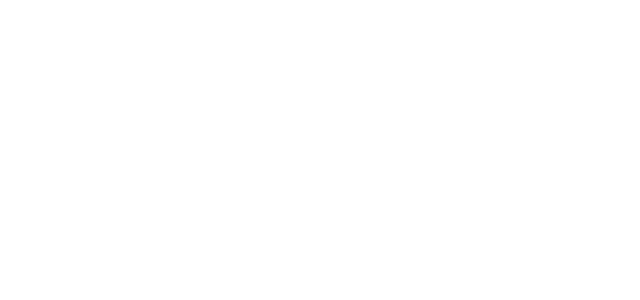
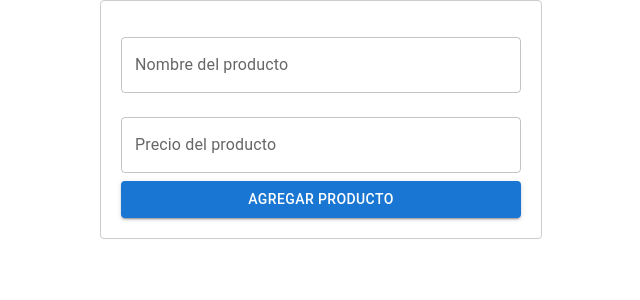
Before and after one commit to DiegoNancu/grupo7-libreriauniverso, a React (Create React App) app in the folder frontend/: page /AddProduct in a window 1280 px wide. Before the commit this address had no page. Shown: the top 300 px of the page, without its empty margins (319-959 px from the left). Built offline with nearby package versions, Linux system fonts and the light colour scheme.

Commit message:
fix filtro

```diff
--- a/frontend/src/App.jsx
+++ b/frontend/src/App.jsx
@@ -1,6 +1,7 @@
 import { BrowserRouter, Routes, Route } from 'react-router-dom';
 import Home from "./pages/Home";
 import ListProducts from "./pages/ListProducts";
+import AddProduct from "./pages/admin/adminProducts";
 
 function App() {
   return (
@@ -8,6 +9,7 @@ function App() {
       <Routes>
         <Route path="/" element={<Home />} />
         <Route path="/ListProducts" element={<ListProducts />} />
+        <Route path="/AddProduct" element={<AddProduct />} />
       </Routes>
     </BrowserRouter>
   );
--- a/frontend/src/components/GirdPro.jsx
+++ b/frontend/src/components/GirdPro.jsx
@@ -2,7 +2,6 @@ import React, { useState, useEffect } from 'react';
 import Box from '@mui/material/Box';
 import Grid from '@mui/material/Grid';
 import Products from './Product/Products';
-import { styled } from '@mui/material/styles';
 import FormControl from '@mui/material/FormControl';
 import InputLabel from '@mui/material/InputLabel';
 import Select from '@mui/material/Select';
@@ -11,7 +10,8 @@ import Slider from '@mui/material/Slider';
 import Stack from '@mui/material/Stack';
 import axios from 'axios';
 import CircularProgress from '@mui/material/CircularProgress';
-import Button from '@mui/material/Button'; // Importa el componente Button de Material-UI
+import Button from '@mui/material/Button';
+import DeleteIcon from '@mui/icons-material/Delete';
 
 function valuetext(value) {
   return `${value}°C`;
@@ -21,7 +21,7 @@ export default function FullWidthGrid() {
   const [data, setData] = useState([]);
   const [loading, setLoading] = useState(true);
   const [selectedCategory, setSelectedCategory] = useState('');
-  const [priceRange, setPriceRange] = useState([20, 37]);
+  const [priceRange, setPriceRange] = useState([0, 200000]); // Aumentar el rango del slider a [0, 500]
 
   const getCategory = async () => {
     try {
@@ -39,20 +39,17 @@ export default function FullWidthGrid() {
   }, []);
 
   const handleCategoryChange = (event) => {
-    setSelectedCategory(event.target.value);
+    setSelectedCategory(event.target.value); // Usar directamente el value del evento
   };
 
   const handlePriceChange = (event, newValue) => {
     setPriceRange(newValue);
   };
-  const [value, setValue] = React.useState([0, 100000]);
 
-  const applyFilters = () => {
-    // Aquí puedes utilizar "selectedCategory" y "priceRange" para filtrar los productos
-    // Llama a una función o realiza una petición para obtener los productos filtrados y actualizar la vista.
-    // Por ejemplo:
-    // Filtrar productos basados en la categoría seleccionada y el rango de precios
-    // Luego, actualiza el estado de los productos filtrados y muestra la vista actualizada
+  const clearFilters = () => {
+    setSelectedCategory('');
+    setPriceRange([0, 200000]); // Restablecer el rango del slider a [0, 500]
+    // Aquí puedes restablecer los demás estados relacionados con los filtros si los hay
   };
 
   return (
@@ -77,7 +74,6 @@ export default function FullWidthGrid() {
               value={selectedCategory}
               onChange={handleCategoryChange}
               autoWidth
-              displayEmpty
               sx={{
                 backgroundColor: '#ffffff',
                 '& .MuiSelect-icon': {
@@ -88,19 +84,20 @@ export default function FullWidthGrid() {
               {loading ? (
                 <CircularProgress style={{ position: 'absolute', top: '50%', left: '50%' }} />
               ) : (
-                <Grid container rowSpacing={1} columnSpacing={{ xs: 1, sm: 2, md: 3 }}>
-                  {data.categories &&
-                    data.categories.map((category, index) => (
-                      <MenuItem key={index} value={category.name}>
-                        {category.name}
-                      </MenuItem>
-                    ))}
-                </Grid>
+                <MenuItem value="">
+                  <em>Seleccione una categoría</em>
+                </MenuItem>
               )}
+              {data.categories &&
+                data.categories.map((category) => (
+                  <MenuItem key={category._id} value={category._id}> {/* Usar directamente el _id como value */}
+                    {category.name}
+                  </MenuItem>
+                ))}
             </Select>
           </FormControl>
 
-          <Box sx={{ width: 190 }}>
+          <Box sx={{ width: 150 }}> {/* Reducir la anchura del slider */}
             <InputLabel>Precio</InputLabel>
             <Slider
               getAriaLabel={() => 'Temperature range'}
@@ -108,16 +105,18 @@ export default function FullWidthGrid() {
               onChange={handlePriceChange}
               valueLabelDisplay="auto"
               getAriaValueText={valuetext}
+              min={0} // Establecer el valor mínimo del slider a 0
+              max={200000} // Establecer el valor máximo del slider a 500
             />
           </Box>
 
-          <Button variant="contained" onClick={applyFilters}>
-            Aplicar filtros
+          <Button variant="contained" onClick={clearFilters} color="error" startIcon={<DeleteIcon />}>
+            Borrar filtros
           </Button>
         </Stack>
 
         <Grid item marginLeft={4}>
-          <Products />
+          <Products selectedCategory={selectedCategory} priceRange={priceRange} />
         </Grid>
       </Grid>
     </Box>
--- a/frontend/src/components/Product/Products.jsx
+++ b/frontend/src/components/Product/Products.jsx
@@ -1,101 +1,64 @@
-// import React, { useState, useEffect } from 'react';
-// import Box from '@mui/material/Box';
-// import Grid from '@mui/material/Grid';
-// import CardProduct from './CardProduct';
-// import axios from 'axios';
-
-// // tiene que ser una array deberia importan todos los datos de la base de datos
-// // import data from '../../data';
-
-
-// export default function BasicGrid() {
-
-
-
-
-//   return (
-//     <Box sx={{ flexGrow: 1 }}>
-//       <Grid container rowSpacing={1} columnSpacing={{ xs: 1, sm: 2, md: 3 }} >
-
-//         {/* {
-//           data.map((product) => (
-//             <Grid item xs={11} sm={6} md={4} lg={3}>
-//               <CardProduct key={product.id} product={product} />
-//             </Grid>
-//           ))
-//         } */}
-
-//         <Grid item xs={11} sm={6} md={4} lg={4} >
-//           <CardProduct />
-//         </Grid>
-//         <Grid item xs={11} sm={6} md={4} lg={4}>
-//           <CardProduct />
-//         </Grid>
-//         <Grid item xs={11} sm={6} md={4} lg={4}>
-//           <CardProduct />
-//         </Grid>
-//         <Grid item xs={11} sm={6} md={4} lg={4}>
-//           <CardProduct />
-//         </Grid>
-
-//       </Grid>
-//     </Box>
-//   );
-// }
-
-
-
-
-import React, { useState, useEffect } from 'react';
+import React, { useState, useEffect, useCallback } from 'react';
 import Box from '@mui/material/Box';
 import Grid from '@mui/material/Grid';
 import CardProduct from './CardProduct';
-import CircularProgress from '@mui/material/CircularProgress'; // Importar el componente de CircularProgress
+import CircularProgress from '@mui/material/CircularProgress';
 import axios from 'axios';
 
-export default function BasicGrid() {
+export default function Products({ selectedCategory, priceRange }) {
   const [data, setData] = useState([]);
-  const [loading, setLoading] = useState(true); // Estado para controlar el círculo de carga
+  const [loading, setLoading] = useState(true);
 
-  const getProducts = async () => {
+  const getProducts = useCallback(async () => {
     try {
       const response = await axios.get('http://localhost:3001/api/listPro/');
       setData(response.data);
-      setLoading(false); // Cambiar el estado a "false" cuando los datos se han cargado
+      setLoading(false);
     } catch (error) {
       console.error('Error fetching data:', error);
-      setLoading(false); // Cambiar el estado a "false" incluso si hay un error para evitar que el círculo de carga quede indefinidamente
+      setLoading(false);
     }
-  };
+  }, []);
 
   useEffect(() => {
     getProducts();
-  }, []);
+  }, [getProducts]);
 
-  console.log(data);
+  // Filtrar los productos basados en la categoría seleccionada y el rango de precios
+  const filteredProducts = Array.isArray(data.products)
+    ? data.products.filter((product) => {
+        const categoryMatch = selectedCategory ? product.categoria.includes(selectedCategory) : true;
+        const priceMatch =
+          product.precio_venta >= priceRange[0] && product.precio_venta <= priceRange[1];
+        return categoryMatch && priceMatch;
+      })
+    : [];
 
   return (
     <Box sx={{ flexGrow: 1, marginTop: 2 }}>
-
-      <Grid container rowSpacing={1} columnSpacing={{ xs: 1, sm: 2, md: 3 }} >
-          {/* Condición para mostrar el círculo de carga */}
-          {loading ? (
-              <CircularProgress style={{ position: 'absolute', top: '50%', left: '50%' }} />
+      <Grid container rowSpacing={1} columnSpacing={{ xs: 1, sm: 2, md: 3 }}>
+        {loading ? (
+          <CircularProgress style={{ position: 'absolute', top: '50%', left: '50%' }} />
+        ) : (
+          <Grid container rowSpacing={1} columnSpacing={{ xs: 1, sm: 2, md: 3 }}>
+            {/* Verificar si hay productos filtrados */}
+            {filteredProducts.length > 0 ? (
+              filteredProducts.map((product) => (
+                <Grid item xs={11} sm={6} md={4} lg={3} key={product.id}>
+                  <CardProduct product={product} />
+                </Grid>
+              ))
             ) : (
-              <Grid container rowSpacing={1} columnSpacing={{ xs: 1, sm: 2, md: 3 }}>
-                {/* Condición para mostrar los datos solo si no están vacíos */}
-                {data.products &&
-                  data.products.map((product) => (
-                    <Grid item  xs={11} sm={6} md={4} lg={3}>
-                      <CardProduct />
-                      {/* <CardProduct key={product.id} product={product} /> */}
-                    </Grid>
-                  ))}
+              // Si no hay productos filtrados, mostrar mensaje de "No hay productos"
+              <Grid item xs={12}>
+                <Box sx={{ textAlign: 'center', fontStyle: 'italic' }}>
+                  No hay productos que coincidan con los filtros seleccionados.
+                </Box>
               </Grid>
             )}
+          </Grid>
+        )}
       </Grid>
-
-
     </Box>
   );
 }
--- /dev/null
+++ b/frontend/src/pages/admin/adminProducts.jsx
@@ -0,0 +1,71 @@
+import React, { useState } from 'react';
+import Container from '@mui/material/Container';
+import TextField from '@mui/material/TextField';
+import Button from '@mui/material/Button';
+import { styled } from '@mui/material/styles';
+import axios from 'axios';
+
+const FormContainer = styled('div')({
+  display: 'flex',
+  flexDirection: 'column',
+  maxWidth: '400px',
+  margin: '0 auto',
+  padding: '20px',
+  border: '1px solid #ccc',
+  borderRadius: '4px',
+});
+
+export default function AddProduct() {
+  const [productName, setProductName] = useState('');
+  const [productPrice, setProductPrice] = useState('');
+
+  const handleProductNameChange = (event) => {
+    setProductName(event.target.value);
+  };
+
+  const handleProductPriceChange = (event) => {
+    setProductPrice(event.target.value);
+  };
+
+  const handleAddProduct = () => {
+    // En este ejemplo, simplemente imprimimos los datos en la consola
+    // Aquí puedes enviar los datos al servidor utilizando axios u otra biblioteca para guardarlos en la base de datos
+    console.log('Nombre del producto:', productName);
+    console.log('Precio del producto:', productPrice);
+
+    // Puedes realizar una solicitud HTTP al servidor aquí para guardar los datos en la base de datos
+    // Por ejemplo:
+    // axios.post('http://localhost:3001/api/addProduct', {
+    //   name: productName,
+    //   price: productPrice,
+    // }).then((response) => {
+    //   console.log(response.data);
+    // }).catch((error) => {
+    //   console.error('Error al agregar el producto:', error);
+    // });
+  };
+
+  return (
+    <Container>
+      <FormContainer>
+        <TextField
+          label="Nombre del producto"
+          value={productName}
+          onChange={handleProductNameChange}
+          variant="outlined"
+          margin="normal"
+        />
+        <TextField
+          label="Precio del producto"
+          value={productPrice}
+          onChange={handleProductPriceChange}
+          variant="outlined"
+          margin="normal"
+        />
+        <Button variant="contained" onClick={handleAddProduct} color="primary">
+          Agregar Producto
+        </Button>
+      </FormContainer>
+    </Container>
+  );
+}
```
Also changed, not shown: 2 other files (tests, documents, lock files or other folders).
